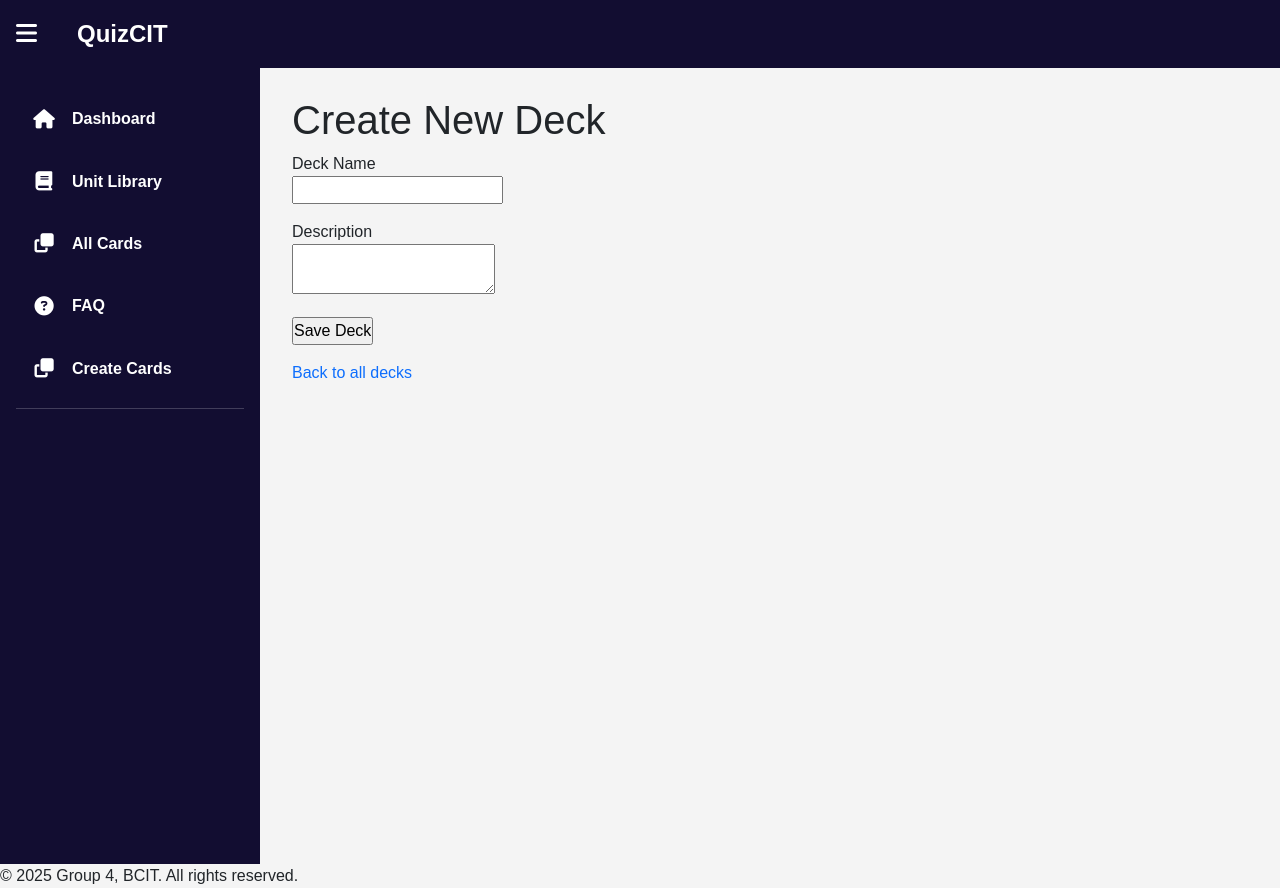
After one commit to JChacon2001/CIT-PROJECT, a Flask app: page /deck/new in a window 1280 px wide. The commit adds this page. Run offline with Flask 3, Linux system fonts and the light colour scheme; some web fonts are replaced.

```diff
--- a/app.py
+++ b/app.py
@@ -1,8 +1,9 @@
 from flask import Flask, render_template
 from routes import html_bp
 from db import db
+from flask_wtf import FlaskForm
 app = Flask(__name__)
-
+app.config['SECRET_KEY'] = 'supersecret'
 
 app.register_blueprint(html_bp, url_prefix="/")
 app.config["SQLALCHEMY_DATABASE_URI"] = "sqlite:///database.db"
--- a/models/deck.py
+++ b/models/deck.py
@@ -7,5 +7,5 @@ class Deck(db.Model):
     __tablename__ = "decks"
     id: Mapped[int] = mapped_column(primary_key=True)
     name: Mapped[str] = mapped_column(String(50))
-    description: Mapped[str] = mapped_column(String(50))
+    description: Mapped[str] = mapped_column(String(50), nullable=True)
     cards: Mapped[list["Cards"]] = relationship("Cards", back_populates="deck")
--- a/routes/html.py
+++ b/routes/html.py
@@ -1,5 +1,6 @@
-from flask import Blueprint, render_template
+from flask import Blueprint, render_template, redirect, url_for
 from models import *
+from forms import DeckForm, CardForm
 from db import db
 html_bp = Blueprint("html", __name__)
 
@@ -24,6 +25,36 @@ def deckcont(id):
     exec = db.session.execute(stmt).scalars()
     return render_template("deck.html", data=exec)
 
+@html_bp.route("/deck/new", methods=['GET', 'POST'])
+def deck_form(id=None):
+    form = DeckForm()
+
+    if form.validate_on_submit():
+        new_deck = Deck(name=form.name.data, description=form.description.data)
+        db.session.add(new_deck)
+        db.session.commit()
+
+        return redirect(url_for("html.decks"))
+
+    return render_template("create_deck.html", form=form)
+
+@html_bp.route('/card/new', methods=['GET', 'POST'])
+def create_card():
+    form = CardForm()
+    stmt = db.select(Deck).order_by(Deck.name)
+    decks = db.session.execute(stmt).scalars()
+    form.deck.choices = []
+    for deck in decks:
+        form.deck.choices.append((deck.id, deck.name))
+
+    if form.validate_on_submit():
+        deck_id = form.deck.data
+        new_card = Cards(question=form.question.data, answer=form.answer.data,deck_id=deck_id)
+        db.session.add(new_card)
+        db.session.commit()
+        return redirect(url_for('html.decks', id=deck_id))
+
+    return render_template("create_card.html", form=form)
 @html_bp.route("/faq")
 def faq():
     return render_template("faq.html")
--- a/templates/base.html
+++ b/templates/base.html
@@ -33,6 +33,9 @@
         </a>
         <a href="{{ url_for('html.faq') }}" class="nav-link">
           <i class="fas fa-question-circle nav-icon"></i><span class="link-text">FAQ</span>
+        <a href="{{ url_for('html.create_card')}}" class="nav-link">
+          <i class="fas fa-clone nav-icon"></i><span class="link-text">Create Cards</span>
+        </a>
         </a>
         <div class="sidebar-divider"></div>
       </nav>
--- /dev/null
+++ b/templates/create_deck.html
@@ -0,0 +1,23 @@
+{% extends "base.html" %}
+
+{% block content %}
+  <h1>Create New Deck</h1>
+  <form method="post">
+    {{ form.hidden_tag() }}
+
+    <p>
+      {{ form.name.label }}<br>
+      {{ form.name }}<br>
+
+    </p>
+
+    <p>
+      {{ form.description.label }}<br>
+      {{ form.description }}<br>
+
+    </p>
+
+    <p>{{ form.submit() }}</p>
+  </form>
+  <p><a href="{{ url_for('html.decks') }}"> Back to all decks</a></p>
+{% endblock %}
```
Also changed, not shown: templates/create_card.html (added, +18 -0 lines), instance/database.db.
